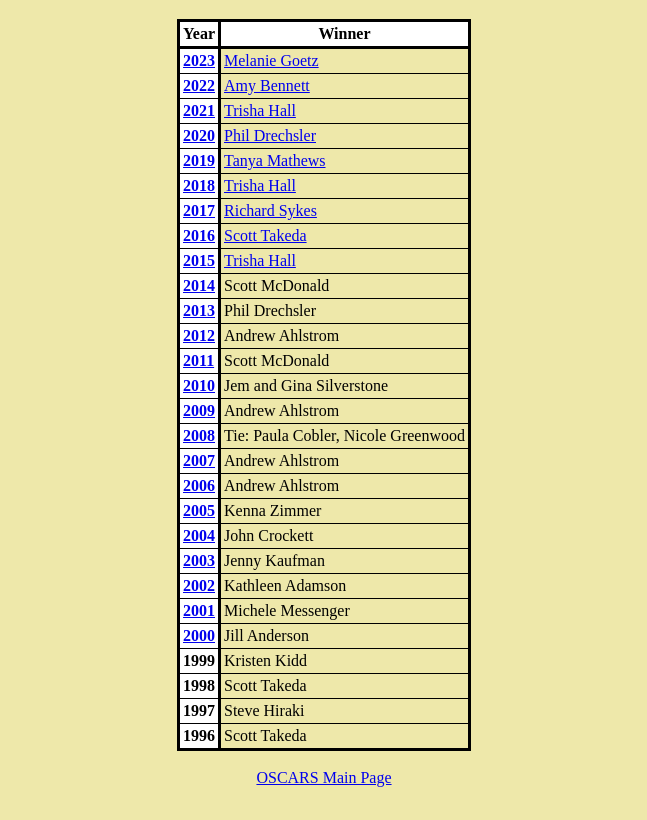
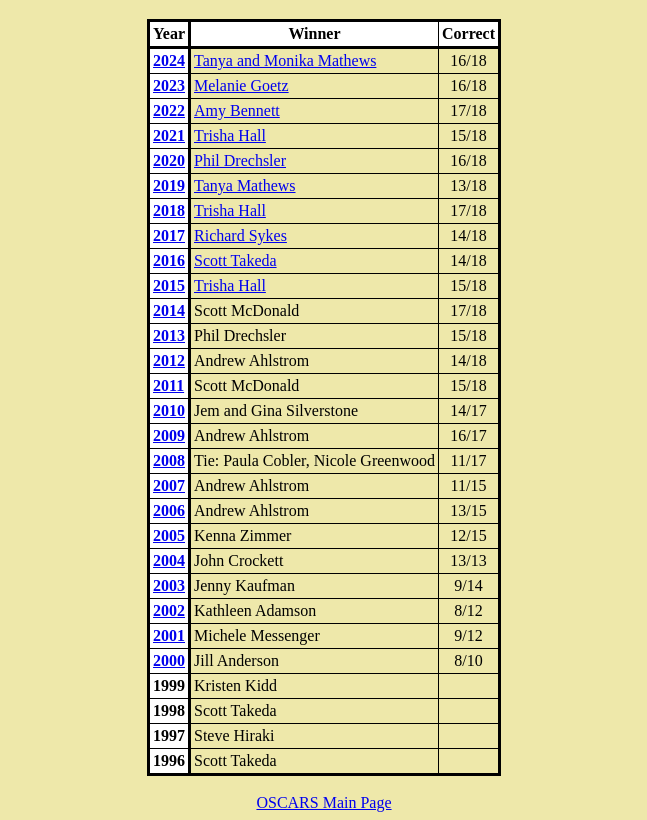
Before and after one commit to TromboneScott/Oscars, a plain HTML site: page history/index.html in a window 1280 px wide. Shown: the part 232-1052 px from the top of the page, without its empty margins (316-963 px from the left). Before the commit the page ends 1027 px from the top, so only its background shows below. Drawn offline with Linux system fonts and the light colour scheme; files that its build step writes are made by us from their sources.

Commit message:
Added 2024 winner and Correct column

```diff
--- a/history/index.html
+++ b/history/index.html
@@ -43,35 +43,36 @@
       <br/>
       <h1>Previous Winners</h1>
       <table>
-        <tr><th class="header"><b>Year</b></th><th><b>Winner</b><br/></th></tr>
-        <tr><td class="header"><A href="../2023">2023</A></td><td><A href="../2023/player/Melanie_Goetz.xml">Melanie Goetz</A><br/></td></tr>
-        <tr><td class="header"><A href="../2022">2022</A></td><td><A href="../2022/player/Amy%20Bennett.xml">Amy Bennett</A><br/></td></tr>
-        <tr><td class="header"><A href="../2021">2021</A></td><td><A href="../2021/player/Trisha%20Hall.xml">Trisha Hall</A><br/></td></tr>
-        <tr><td class="header"><A href="../2020">2020</A></td><td><A href="../2020/player/Phil%20Drechsler.xml">Phil Drechsler</A><br/></td></tr>
-        <tr><td class="header"><A href="../2019">2019</A></td><td><A href="../2019/player/Tanya%20Mathews.xml">Tanya Mathews</A><br/></td></tr>
-        <tr><td class="header"><A href="../2018">2018</A></td><td><A href="../2018/player/Trisha%20Hall.xml">Trisha Hall</A><br/></td></tr>
-        <tr><td class="header"><A href="../2017">2017</A></td><td><A href="../2017/player/Richard%20Sykes.xml">Richard Sykes</A><br/></td></tr>
-        <tr><td class="header"><A href="../2016">2016</A></td><td><A href="../2016/player/Scott%20Takeda.xml">Scott Takeda</A><br/></td></tr>
-        <tr><td class="header"><A href="../2015">2015</A></td><td><A href="../2015/player/Trisha%20Hall.xml">Trisha Hall</A><br/></td></tr>
-        <tr><td class="header"><A href="../2014">2014</A></td><td>Scott McDonald<br/></td></tr>
-        <tr><td class="header"><A href="../2013">2013</A></td><td>Phil Drechsler<br/></td></tr>
-        <tr><td class="header"><A href="../2012">2012</A></td><td>Andrew Ahlstrom<br/></td></tr>
-        <tr><td class="header"><A href="../2011">2011</A></td><td>Scott McDonald<br/></td></tr>
-        <tr><td class="header"><A href="../2010">2010</A></td><td>Jem and Gina Silverstone<br/></td></tr>
-        <tr><td class="header"><A href="../2009">2009</A></td><td>Andrew Ahlstrom<br/></td></tr>
-        <tr><td class="header"><A href="../2008">2008</A></td><td>Tie: Paula Cobler, Nicole Greenwood<br/></td></tr>
-        <tr><td class="header"><A href="../2007">2007</A></td><td>Andrew Ahlstrom<br/></td></tr>
-        <tr><td class="header"><A href="../2006">2006</A></td><td>Andrew Ahlstrom<br/></td></tr>
-        <tr><td class="header"><A href="../2005">2005</A></td><td>Kenna Zimmer<br/></td></tr>
-        <tr><td class="header"><A href="../2004">2004</A></td><td>John Crockett<br/></td></tr>
-        <tr><td class="header"><A href="../2003">2003</A></td><td>Jenny Kaufman<br/></td></tr>
-        <tr><td class="header"><A href="../2002">2002</A></td><td>Kathleen Adamson<br/></td></tr>
-        <tr><td class="header"><A href="../2001">2001</A></td><td>Michele Messenger<br/></td></tr>
-        <tr><td class="header"><A href="../2000">2000</A></td><td>Jill Anderson<br/></td></tr>
-        <tr><td class="header">1999</td><td>Kristen Kidd<br/></td></tr>
-        <tr><td class="header">1998</td><td>Scott Takeda<br/></td></tr>
-        <tr><td class="header">1997</td><td>Steve Hiraki<br/></td></tr>
-        <tr><td class="header">1996</td><td>Scott Takeda<br/></td></tr>
+        <tr><th class="header"><b>Year</b></th><th><b>Winner</b></th><th>Correct</th></tr>
+        <tr><td class="header"><A href="../2024">2024</A></td><td><A href="../2024/player/Tanya%20and%20Monika_Mathews.xml">Tanya and Monika Mathews</A></td><td id="selection">16/18</td></tr>
+        <tr><td class="header"><A href="../2023">2023</A></td><td><A href="../2023/player/Melanie_Goetz.xml">Melanie Goetz</A></td><td id="selection">16/18</td></tr>
+        <tr><td class="header"><A href="../2022">2022</A></td><td><A href="../2022/player/Amy%20Bennett.xml">Amy Bennett</A></td><td id="selection">17/18</td></tr>
+        <tr><td class="header"><A href="../2021">2021</A></td><td><A href="../2021/player/Trisha%20Hall.xml">Trisha Hall</A></td><td id="selection">15/18</td></tr>
+        <tr><td class="header"><A href="../2020">2020</A></td><td><A href="../2020/player/Phil%20Drechsler.xml">Phil Drechsler</A></td><td id="selection">16/18</td></tr>
+        <tr><td class="header"><A href="../2019">2019</A></td><td><A href="../2019/player/Tanya%20Mathews.xml">Tanya Mathews</A></td><td id="selection">13/18</td></tr>
+        <tr><td class="header"><A href="../2018">2018</A></td><td><A href="../2018/player/Trisha%20Hall.xml">Trisha Hall</A></td><td id="selection">17/18</td></tr>
+        <tr><td class="header"><A href="../2017">2017</A></td><td><A href="../2017/player/Richard%20Sykes.xml">Richard Sykes</A></td><td id="selection">14/18</td></tr>
+        <tr><td class="header"><A href="../2016">2016</A></td><td><A href="../2016/player/Scott%20Takeda.xml">Scott Takeda</A></td><td id="selection">14/18</td></tr>
+        <tr><td class="header"><A href="../2015">2015</A></td><td><A href="../2015/player/Trisha%20Hall.xml">Trisha Hall</A></td><td id="selection">15/18</td></tr>
+        <tr><td class="header"><A href="../2014">2014</A></td><td>Scott McDonald</td><td id="selection">17/18</td></tr>
+        <tr><td class="header"><A href="../2013">2013</A></td><td>Phil Drechsler</td><td id="selection">15/18</td></tr>
+        <tr><td class="header"><A href="../2012">2012</A></td><td>Andrew Ahlstrom</td><td id="selection">14/18</td></tr>
+        <tr><td class="header"><A href="../2011">2011</A></td><td>Scott McDonald</td><td id="selection">15/18</td></tr>
+        <tr><td class="header"><A href="../2010">2010</A></td><td>Jem and Gina Silverstone</td><td id="selection">14/17</td></tr>
+        <tr><td class="header"><A href="../2009">2009</A></td><td>Andrew Ahlstrom</td><td id="selection">16/17</td></tr>
+        <tr><td class="header"><A href="../2008">2008</A></td><td>Tie: Paula Cobler, Nicole Greenwood</td><td id="selection">11/17</td></tr>
+        <tr><td class="header"><A href="../2007">2007</A></td><td>Andrew Ahlstrom</td><td id="selection">11/15</td></tr>
+        <tr><td class="header"><A href="../2006">2006</A></td><td>Andrew Ahlstrom</td><td id="selection">13/15</td></tr>
+        <tr><td class="header"><A href="../2005">2005</A></td><td>Kenna Zimmer</td><td id="selection">12/15</td></tr>
+        <tr><td class="header"><A href="../2004">2004</A></td><td>John Crockett</td><td id="selection">13/13</td></tr>
+        <tr><td class="header"><A href="../2003">2003</A></td><td>Jenny Kaufman</td><td id="selection">9/14</td></tr>
+        <tr><td class="header"><A href="../2002">2002</A></td><td>Kathleen Adamson</td><td id="selection">8/12</td></tr>
+        <tr><td class="header"><A href="../2001">2001</A></td><td>Michele Messenger</td><td id="selection">9/12</td></tr>
+        <tr><td class="header"><A href="../2000">2000</A></td><td>Jill Anderson</td><td id="selection">8/10</td></tr>
+        <tr><td class="header">1999</td><td>Kristen Kidd</td><td id="selection"></td></tr>
+        <tr><td class="header">1998</td><td>Scott Takeda</td><td id="selection"></td></tr>
+        <tr><td class="header">1997</td><td>Steve Hiraki</td><td id="selection"></td></tr>
+        <tr><td class="header">1996</td><td>Scott Takeda</td><td id="selection"></td></tr>
       </table>
       <br/>
       <a href="http://oscars.site44.com">OSCARS Main Page</a>
```
